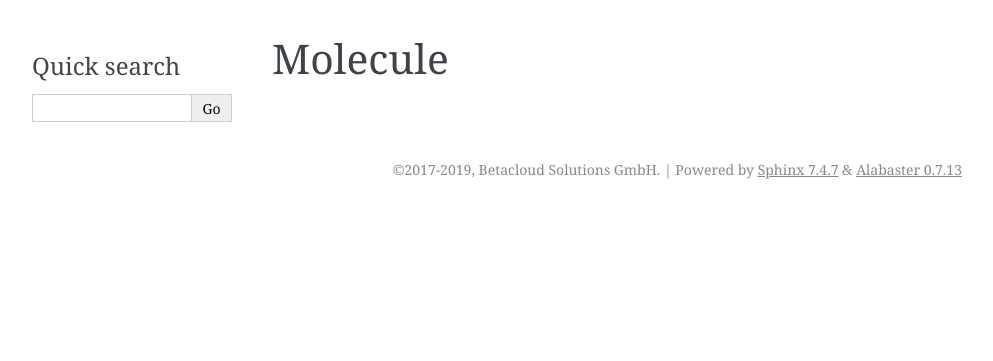
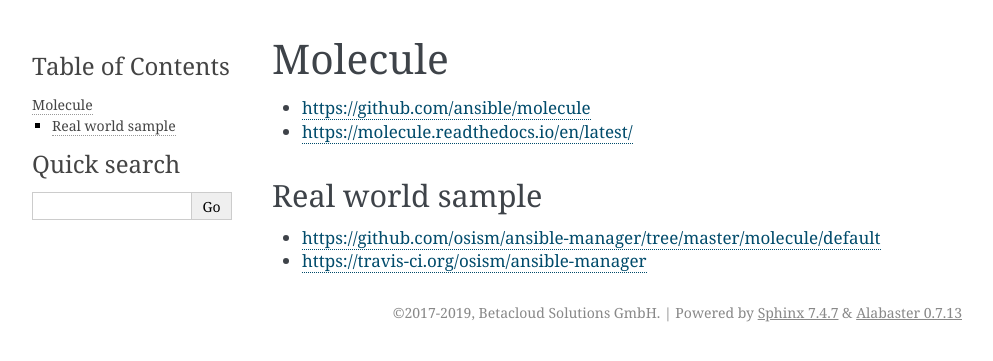
Before and after one commit to betacloud/documentation, a Sphinx documentation site: the page built from source/usage/molecule.rst, in a window 1280 px wide. Shown: the top 361 px of the page, without its empty margins (148-1141 px from the left). Built offline with Sphinx 7.4.7, drawn with Linux system fonts in a browser that asks for light colours.

Commit message:
Extend molecule

```diff
--- a/source/usage/molecule.rst
+++ b/source/usage/molecule.rst
@@ -1,3 +1,12 @@
 ========
 Molecule
 ========
+
+* https://github.com/ansible/molecule
+* https://molecule.readthedocs.io/en/latest/
+
+Real world sample
+=================
+
+* https://github.com/osism/ansible-manager/tree/master/molecule/default
+* https://travis-ci.org/osism/ansible-manager
```
